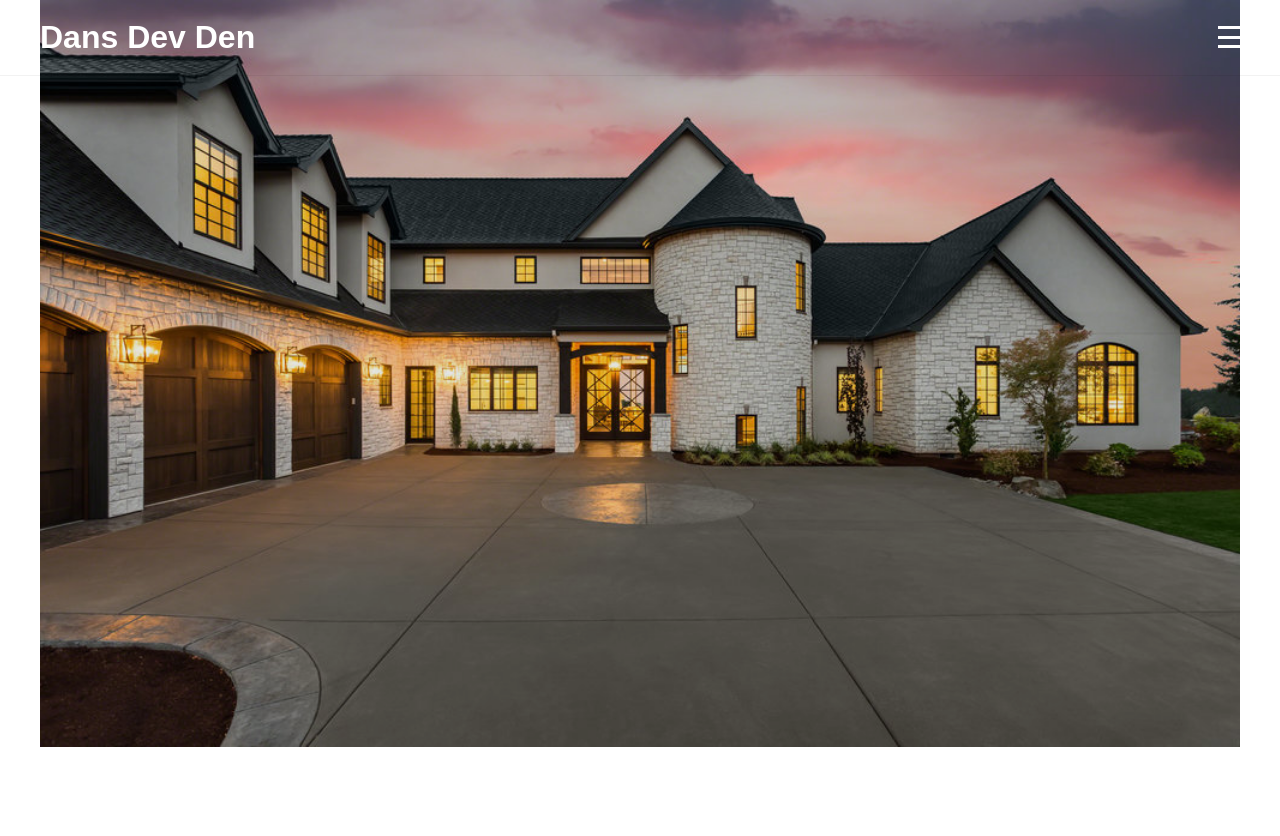
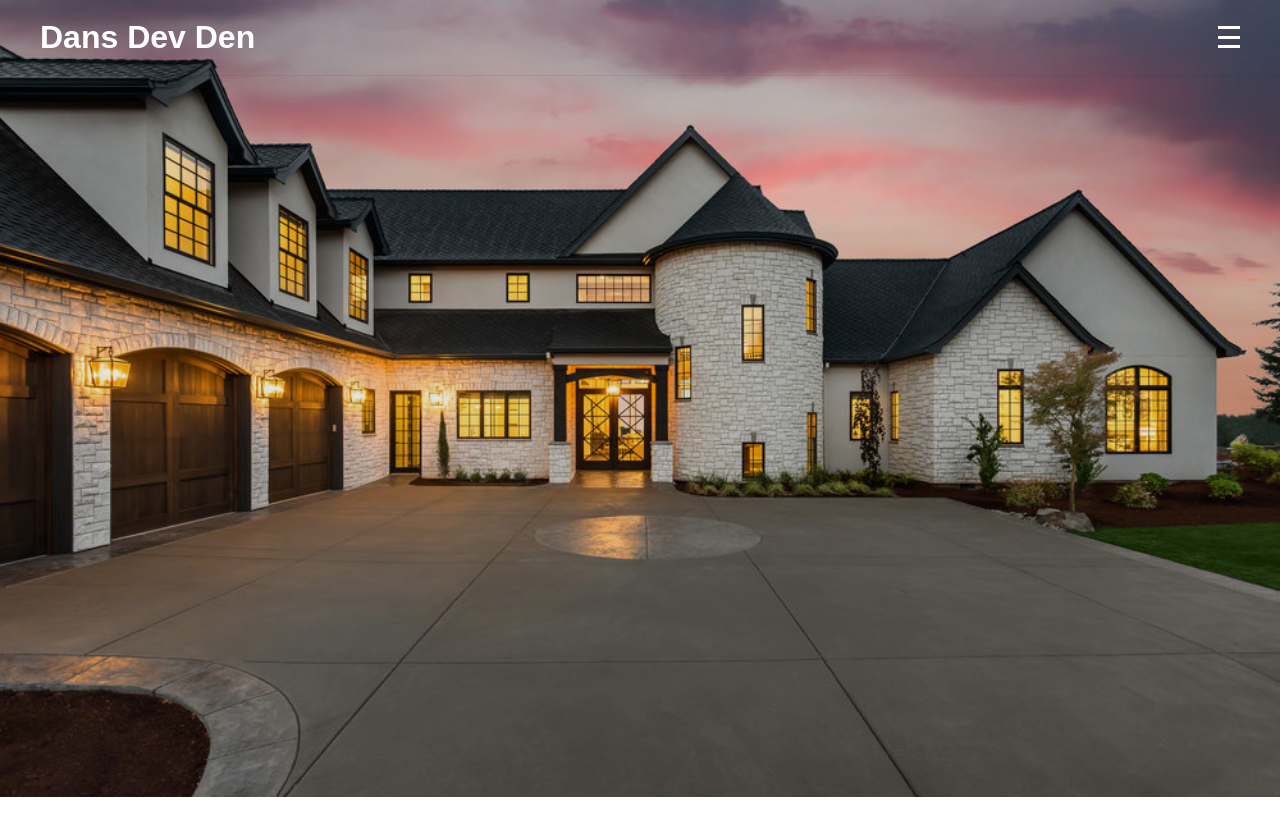
Before and after one commit to danriley11/DansDevDen, a React (Vite) app: page / in a window 1280 px wide. Shown: the top 836 px of the page. Built offline with nearby package versions, Linux system fonts and the light colour scheme.

Commit message:
Update DefaultRouteWrapper

```diff
--- a/src/routes/RouteWrappers.tsx
+++ b/src/routes/RouteWrappers.tsx
@@ -1,5 +1,4 @@
 import { ReactNode } from 'react';
-import { Container } from '../components/pageStructure/Container.styles';
 import { Navbar } from '../components/pageStructure/header.tsx/Navbar';
 
 type RouteWrapperProps = {
@@ -7,10 +6,10 @@ type RouteWrapperProps = {
 };
 const DefaultRouteWrapper = ({ children }: RouteWrapperProps) => {
   return (
-    <>
+    <div>
       <Navbar />
-      <Container>{children}</Container>
-    </>
+      {children}
+    </div>
   );
 };
 
```
